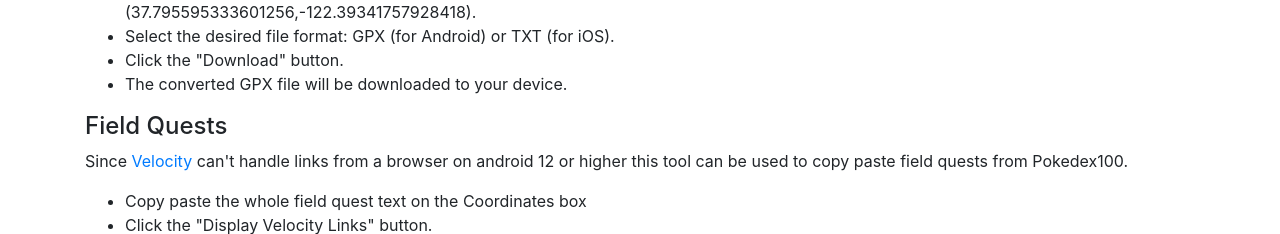
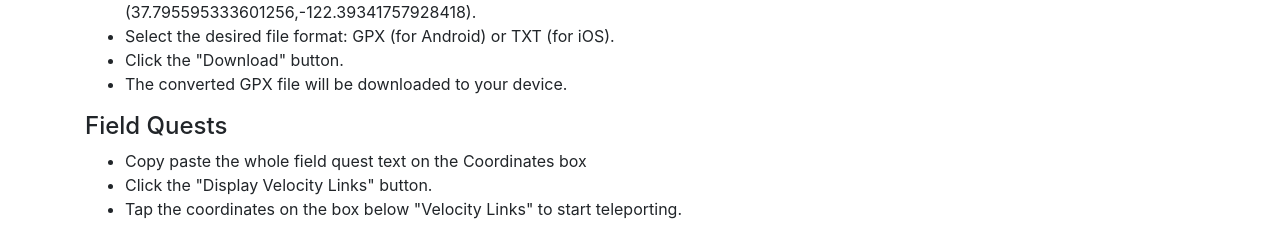
Before and after one commit to SoaresPT/pokemongo-gpx-generator, a plain HTML site: page index.html in a window 1280 px wide. Shown: the part 704-938 px from the top of the page. Drawn offline with nearby package versions, Linux system fonts and the light colour scheme.

Commit message:
Adjust link output + style when links are clicked

```diff
--- a/index.html
+++ b/index.html
@@ -86,11 +86,10 @@
         <li>The converted GPX file will be downloaded to your device.</li>
       </ul>
       <h4>Field Quests</h4>
-      <p>Since <a href="https://play.google.com/store/apps/details?id=com.pokemod.velocity&hl=en_US" target="_blank">Velocity</a> can't handle links from a browser on android 12 or higher this tool can be used to copy paste field quests from Pokedex100.</p>
       <ul>
         <li>Copy paste the whole field quest text on the Coordinates box</li>
         <li>Click the "Display Velocity Links" button.</li>
-        <li>Copy the output and paste it in a private discord channel of your own.</li>
+        <li>Tap the coordinates on the box below "Velocity Links" to start teleporting.</li>
       </ul>
       <h2>FAQ</h2>
       <b>Q: Will this work with FGL Pro?</b><br>
@@ -104,7 +103,6 @@
       <b>Q: How can I contact you?</b><br>
       A: You can make a issue/PR if you notice a bug/want to add a newer feature. My Discord username is: SoaresPT. Alternatively <a href="http://discordapp.com/users/186588690909233152">click here</a> to talk to me. Even if it's just to say Hi! :)
     </div>
-
     <!-- Bootstrap core JavaScript -->
     <script src="https://code.jquery.com/jquery-3.5.1.slim.min.js"></script>
     <script src="https://cdn.jsdelivr.net/npm/bootstrap@4.5.0/dist/js/bootstrap.min.js"></script>
```
